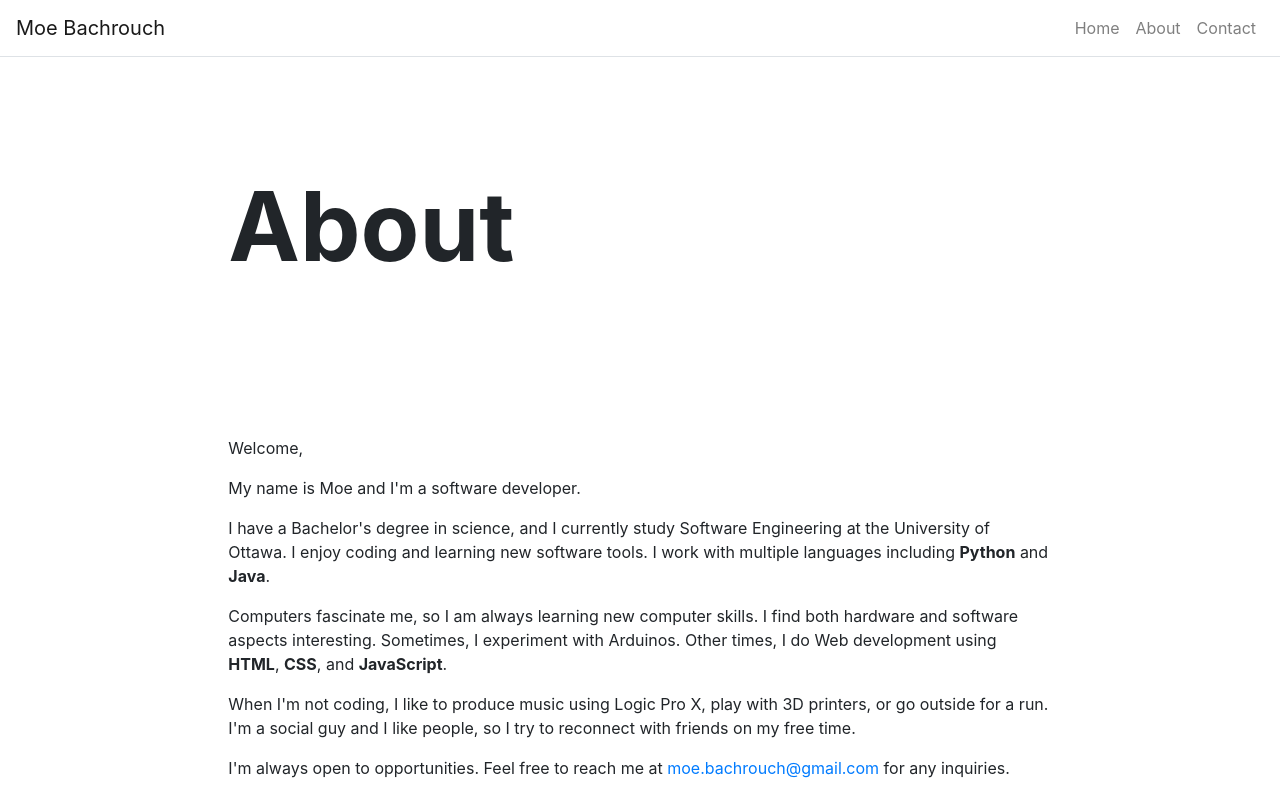
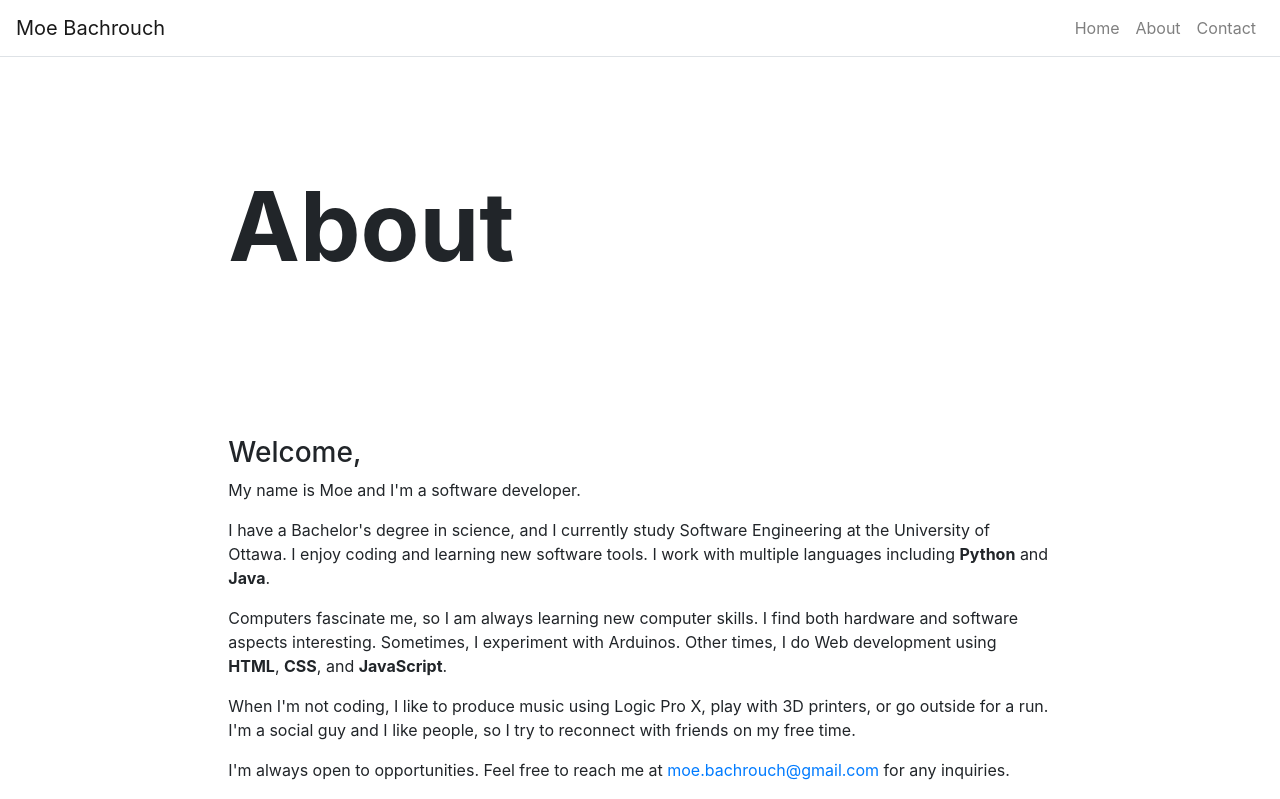
Before and after one commit to moebachrouch/portfolio, a React (Create React App) app: page /about in a window 1280 px wide. Shown: the top 799 px of the page. Built offline with nearby package versions, Linux system fonts and the light colour scheme; the HTML template or start-up script is replaced by a standard one.

Commit message:
fixed error in about me

```diff
--- a/src/pages/AboutPage.js
+++ b/src/pages/AboutPage.js
@@ -7,7 +7,7 @@ function AboutPage(props) {
         <div>
             <Hero title={props.title}/>
             <Content>
-<p>Welcome,</p>
+<h3>Welcome,</h3>
 
 <p>My name is Moe and I'm a software developer.</p>
 
```
